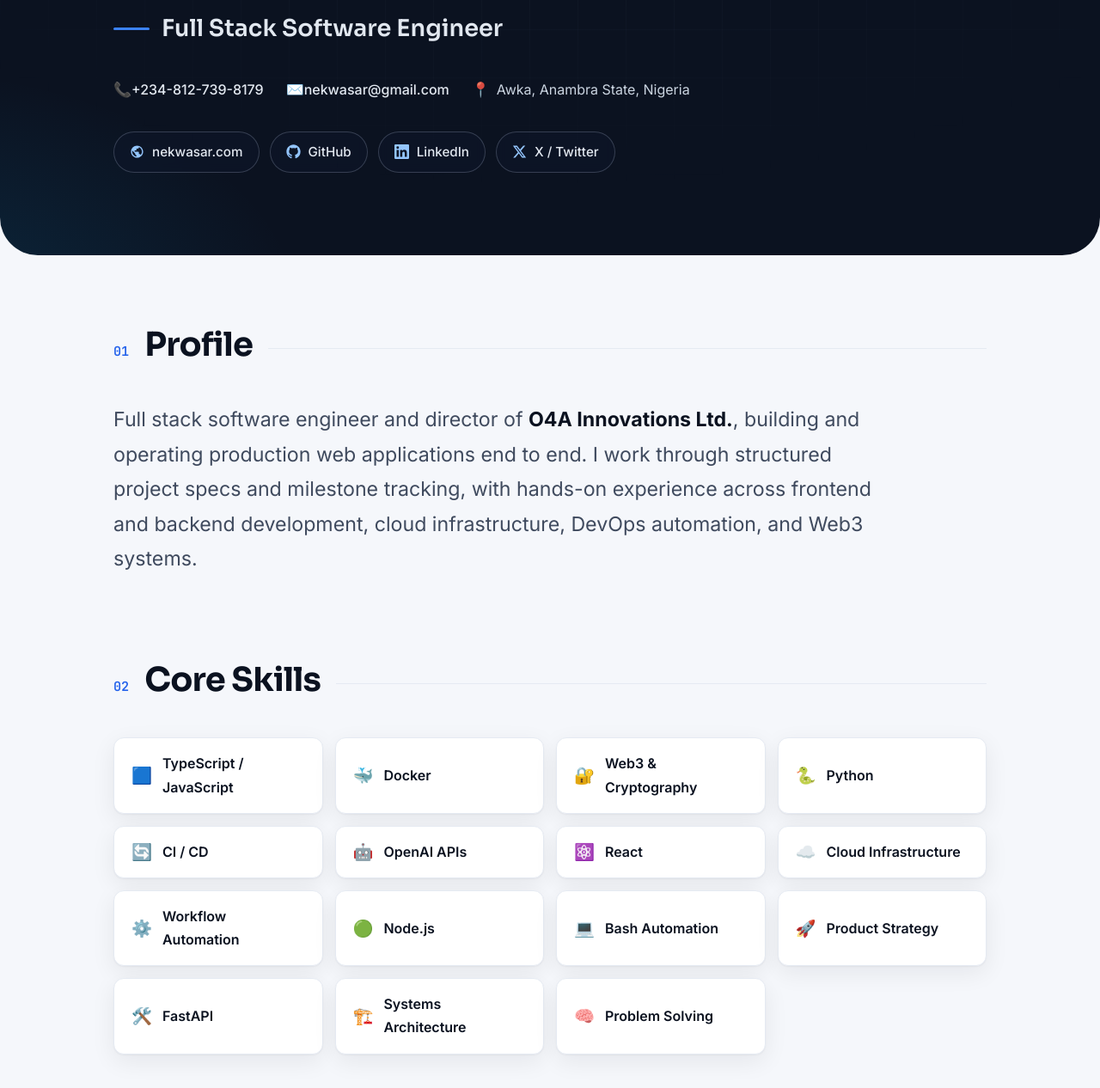
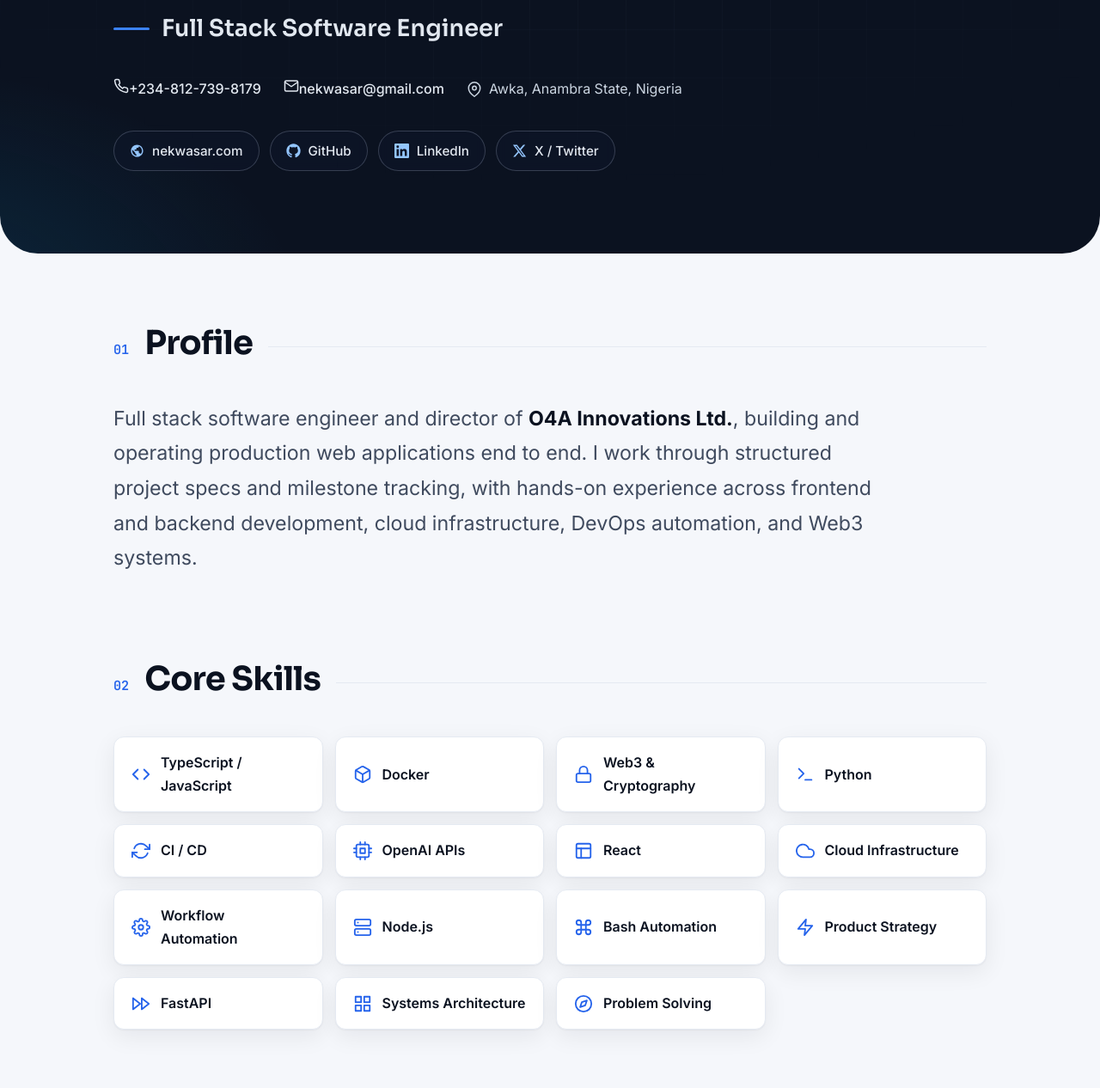
Before and after one commit to nekwasar/cv, a plain HTML site: page index.html in a window 1280 px wide. Shown: the part 414-1680 px from the top of the page at 86% size. Drawn offline with Linux system fonts and the light colour scheme; files whose address does not match are found by name.

Commit message:
Replace emojis with SVG icon sprite

```diff
--- a/index.html
+++ b/index.html
@@ -38,9 +38,9 @@
       <p class="hero-role reveal">Full Stack Software Engineer</p>
 
       <ul class="contact reveal">
-        <li><a href="tel:+2348127398179"><span class="c-icon">📞</span>+234-812-739-8179</a></li>
-        <li><a href="mailto:nekwasar@gmail.com"><span class="c-icon">✉️</span>nekwasar@gmail.com</a></li>
-        <li><span class="c-icon">📍</span>Awka, Anambra State, Nigeria</li>
+        <li><a href="tel:+2348127398179"><svg class="c-icon" aria-hidden="true"><use href="icons.svg#icon-phone"/></svg>+234-812-739-8179</a></li>
+        <li><a href="mailto:nekwasar@gmail.com"><svg class="c-icon" aria-hidden="true"><use href="icons.svg#icon-mail"/></svg>nekwasar@gmail.com</a></li>
+        <li><svg class="c-icon" aria-hidden="true"><use href="icons.svg#icon-map-pin"/></svg>Awka, Anambra State, Nigeria</li>
       </ul>
 
       <nav class="socials reveal" aria-label="Social links">
@@ -88,21 +88,21 @@
         <span class="rule"></span>
       </div>
       <div class="skills-grid reveal">
-        <div class="skill"><span class="skill-ico">🟦</span><span>TypeScript / JavaScript</span></div>
-        <div class="skill"><span class="skill-ico">🐳</span><span>Docker</span></div>
-        <div class="skill"><span class="skill-ico">🔐</span><span>Web3 & Cryptography</span></div>
-        <div class="skill"><span class="skill-ico">🐍</span><span>Python</span></div>
-        <div class="skill"><span class="skill-ico">🔄</span><span>CI / CD</span></div>
-        <div class="skill"><span class="skill-ico">🤖</span><span>OpenAI APIs</span></div>
-        <div class="skill"><span class="skill-ico">⚛️</span><span>React</span></div>
-        <div class="skill"><span class="skill-ico">☁️</span><span>Cloud Infrastructure</span></div>
-        <div class="skill"><span class="skill-ico">⚙️</span><span>Workflow Automation</span></div>
-        <div class="skill"><span class="skill-ico">🟢</span><span>Node.js</span></div>
-        <div class="skill"><span class="skill-ico">💻</span><span>Bash Automation</span></div>
-        <div class="skill"><span class="skill-ico">🚀</span><span>Product Strategy</span></div>
-        <div class="skill"><span class="skill-ico">🛠️</span><span>FastAPI</span></div>
-        <div class="skill"><span class="skill-ico">🏗️</span><span>Systems Architecture</span></div>
-        <div class="skill"><span class="skill-ico">🧠</span><span>Problem Solving</span></div>
+        <div class="skill"><svg class="skill-ico" aria-hidden="true"><use href="icons.svg#icon-code"/></svg><span>TypeScript / JavaScript</span></div>
+        <div class="skill"><svg class="skill-ico" aria-hidden="true"><use href="icons.svg#icon-container"/></svg><span>Docker</span></div>
+        <div class="skill"><svg class="skill-ico" aria-hidden="true"><use href="icons.svg#icon-lock"/></svg><span>Web3 & Cryptography</span></div>
+        <div class="skill"><svg class="skill-ico" aria-hidden="true"><use href="icons.svg#icon-terminal"/></svg><span>Python</span></div>
+        <div class="skill"><svg class="skill-ico" aria-hidden="true"><use href="icons.svg#icon-refresh"/></svg><span>CI / CD</span></div>
+        <div class="skill"><svg class="skill-ico" aria-hidden="true"><use href="icons.svg#icon-cpu"/></svg><span>OpenAI APIs</span></div>
+        <div class="skill"><svg class="skill-ico" aria-hidden="true"><use href="icons.svg#icon-layout"/></svg><span>React</span></div>
+        <div class="skill"><svg class="skill-ico" aria-hidden="true"><use href="icons.svg#icon-cloud"/></svg><span>Cloud Infrastructure</span></div>
+        <div class="skill"><svg class="skill-ico" aria-hidden="true"><use href="icons.svg#icon-settings"/></svg><span>Workflow Automation</span></div>
+        <div class="skill"><svg class="skill-ico" aria-hidden="true"><use href="icons.svg#icon-server"/></svg><span>Node.js</span></div>
+        <div class="skill"><svg class="skill-ico" aria-hidden="true"><use href="icons.svg#icon-command"/></svg><span>Bash Automation</span></div>
+        <div class="skill"><svg class="skill-ico" aria-hidden="true"><use href="icons.svg#icon-zap"/></svg><span>Product Strategy</span></div>
+        <div class="skill"><svg class="skill-ico" aria-hidden="true"><use href="icons.svg#icon-fast"/></svg><span>FastAPI</span></div>
+        <div class="skill"><svg class="skill-ico" aria-hidden="true"><use href="icons.svg#icon-grid"/></svg><span>Systems Architecture</span></div>
+        <div class="skill"><svg class="skill-ico" aria-hidden="true"><use href="icons.svg#icon-compass"/></svg><span>Problem Solving</span></div>
       </div>
     </section>
 
@@ -200,7 +200,7 @@
       </div>
 
       <div class="goal reveal">
-        <div class="goal-icon" aria-hidden="true">🎯</div>
+        <div class="goal-icon" aria-hidden="true"><svg><use href="icons.svg#icon-target"/></svg></div>
         <div>
           <h3>The Goal</h3>
           <p><strong>200 apps built by December 2026.</strong> Shipping at the pace and output of a small team. Track progress at <a href="https://nekwasar.com/products" target="_blank" rel="noopener">nekwasar.com/products</a>.</p>
@@ -243,7 +243,7 @@
         <span class="rule"></span>
       </div>
       <div class="references-note reveal">
-        <span class="ref-ico" aria-hidden="true">🤝</span>
+        <span class="ref-ico" aria-hidden="true"><svg><use href="icons.svg#icon-users"/></svg></span>
         <p>References available on request.</p>
         <a class="btn" href="mailto:nekwasar@gmail.com?subject=Reference%20request">Request a reference</a>
       </div>
@@ -254,7 +254,7 @@
     <div class="container">
       <div class="footer-inner">
         <span>Nekwasachukwu Ucheokoye · Full Stack Software Engineer</span>
-        <a href="#top">Back to top ↑</a>
+        <a href="#top">Back to top <svg class="back-top" aria-hidden="true"><use href="icons.svg#icon-chevron-up"/></svg></a>
       </div>
     </div>
   </footer>
--- a/styles.css
+++ b/styles.css
@@ -192,7 +192,16 @@ a:hover { text-decoration: underline; }
 
 .contact a { color: #e2e8f0; font-weight: 500; }
 
-.c-icon { font-size: 1.05rem; filter: grayscale(0.2); }
+.c-icon {
+  width: 18px;
+  height: 18px;
+  flex-shrink: 0;
+  fill: none;
+  stroke: currentColor;
+  stroke-width: 2;
+  stroke-linecap: round;
+  stroke-linejoin: round;
+}
 
 .socials {
   display: flex;
@@ -301,7 +310,16 @@ main.container { padding-top: 72px; }
   border-color: rgba(59, 130, 246, 0.45);
 }
 
-.skill-ico { font-size: 1.2rem; line-height: 1; }
+.skill-ico {
+  width: 22px;
+  height: 22px;
+  flex-shrink: 0;
+  fill: none;
+  stroke: var(--accent-deep);
+  stroke-width: 2;
+  stroke-linecap: round;
+  stroke-linejoin: round;
+}
 
 /* ---------- experience ---------- */
 .job {
@@ -437,7 +455,6 @@ main.container { padding-top: 72px; }
 .goal > div:last-child { min-width: 0; flex: 1 1 260px; }
 
 .goal-icon {
-  font-size: 2rem;
   width: 60px;
   height: 60px;
   flex-shrink: 0;
@@ -446,6 +463,16 @@ main.container { padding-top: 72px; }
   border-radius: 16px;
   background: #fff;
   box-shadow: var(--shadow);
+}
+
+.goal-icon svg {
+  width: 28px;
+  height: 28px;
+  fill: none;
+  stroke: var(--accent-deep);
+  stroke-width: 2;
+  stroke-linecap: round;
+  stroke-linejoin: round;
 }
 
 .goal h3 { font-family: var(--font-display); font-size: 1.3rem; margin-bottom: 6px; }
@@ -507,13 +534,22 @@ main.container { padding-top: 72px; }
 }
 
 .ref-ico {
-  font-size: 1.9rem;
   width: 60px;
   height: 60px;
   display: grid;
   place-items: center;
   border-radius: 16px;
   background: var(--accent-soft);
+}
+
+.ref-ico svg {
+  width: 28px;
+  height: 28px;
+  fill: none;
+  stroke: var(--accent-deep);
+  stroke-width: 2;
+  stroke-linecap: round;
+  stroke-linejoin: round;
 }
 
 .references-note p {
@@ -560,6 +596,18 @@ main.container { padding-top: 72px; }
 }
 
 .footer a { color: var(--accent-deep); font-weight: 500; }
+
+.back-top {
+  width: 14px;
+  height: 14px;
+  vertical-align: middle;
+  margin-left: 2px;
+  fill: none;
+  stroke: currentColor;
+  stroke-width: 2;
+  stroke-linecap: round;
+  stroke-linejoin: round;
+}
 
 /* ---------- reveal animation ---------- */
 .reveal {
```
Also changed, not shown: icons.svg (added).
